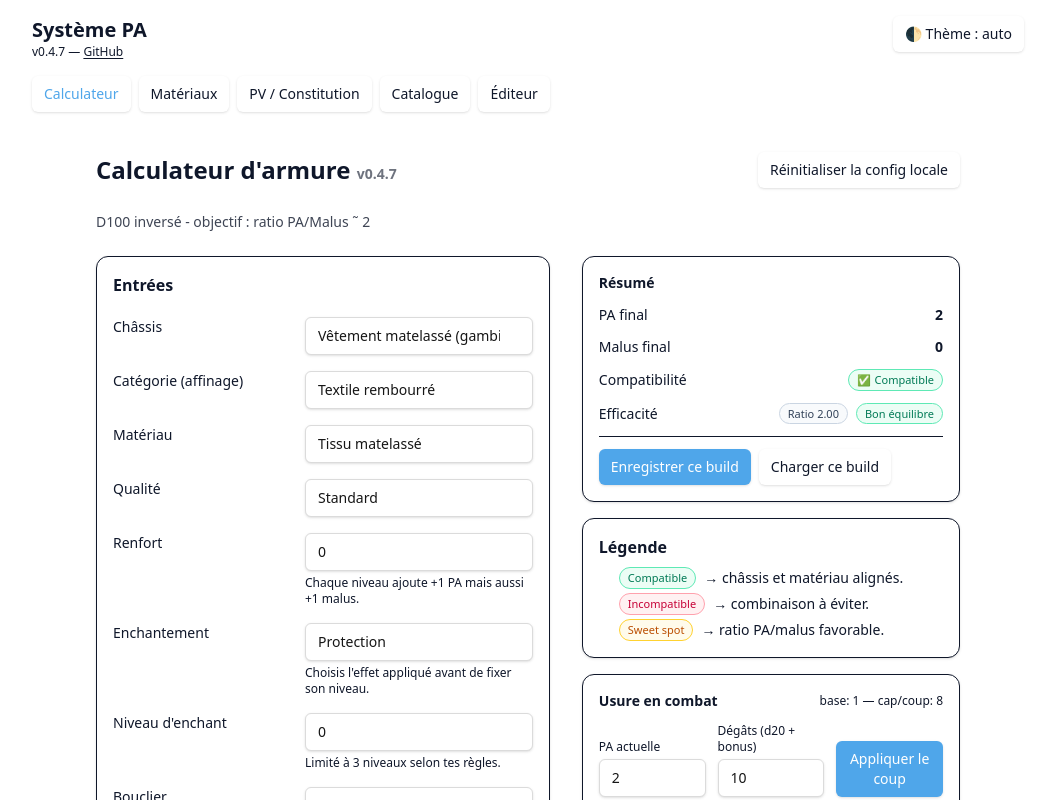
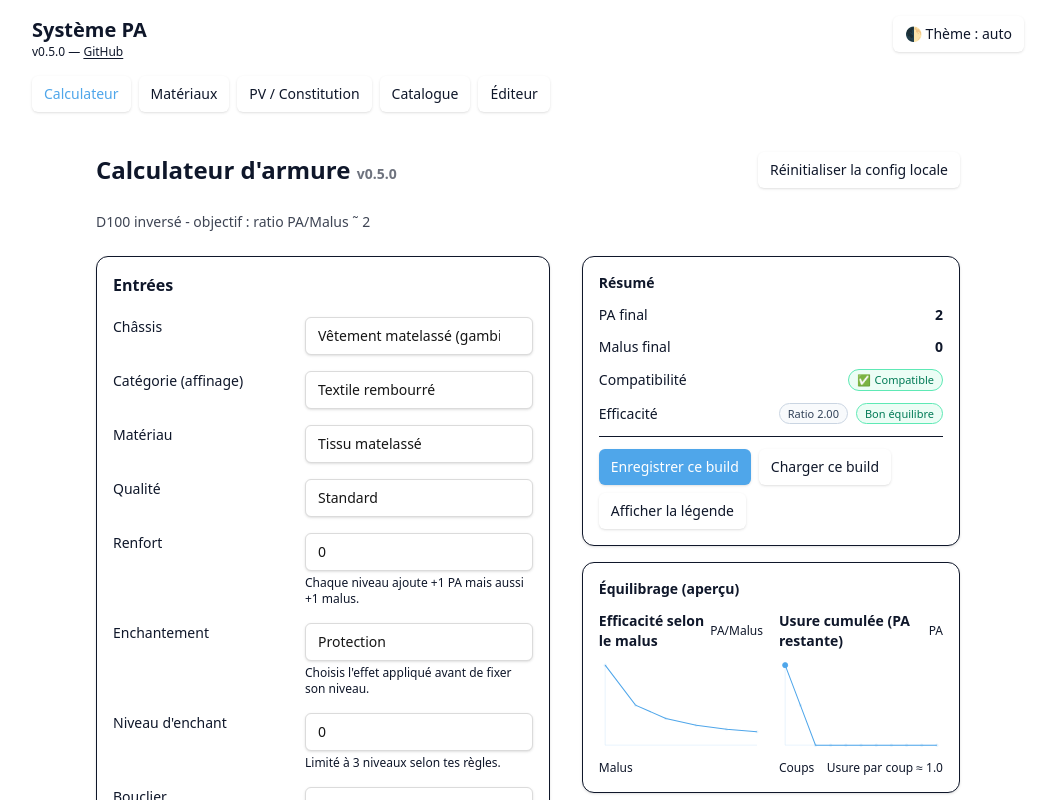
Before and after one commit to Daneisra/Armures-d100-Hesta, a React (Vite) app: page / in a window 1280 px wide. Shown: the top 800 px of the page, without its empty margins (112-1165 px from the left). Built offline with nearby package versions, Linux system fonts and the light colour scheme.

Commit message:
Graphiques d’équilibrage, version simple avec SVG maison, paramètres fixes.

```diff
--- a/package.json
+++ b/package.json
@@ -1,7 +1,7 @@
 {
     "name": "systeme-pa-starter",
     "private": true,
-    "version": "0.4.7",
+    "version": "0.5.0",
     "type": "module",
     "scripts": {
         "dev": "vite",
--- a/src/components/Calculator.tsx
+++ b/src/components/Calculator.tsx
@@ -71,6 +71,7 @@ export default function Calculator(){
       return sanitize(defaults);
     }
   });
+  const [showLegend, setShowLegend] = useState(false);
 
   // Hydrate depuis un build appliqué via navigation state (sans reload)
   useEffect(() => {
@@ -165,6 +166,32 @@ export default function Calculator(){
 
   const ratioValue = res.malusFinal <= 0 ? Infinity : res.paFinal / res.malusFinal;
   const ratioSpoken = Number.isFinite(ratioValue) ? ratioValue.toFixed(2) : "infini";
+
+  const efficiencyPoints = useMemo(() => {
+    const maxMalus = Math.max(12, res.malusFinal + 6);
+    const step = Math.max(1, Math.ceil(maxMalus / 10));
+    const base = [];
+    for (let m = step; m <= maxMalus; m += step) {
+      base.push({ x: m, y: res.paFinal / Math.max(1, m) });
+    }
+    if (!base.find(p => p.x === res.malusFinal) && res.malusFinal > 0) {
+      base.push({ x: res.malusFinal, y: ratioValue });
+    }
+    return base.sort((a, b) => a.x - b.x);
+  }, [res.paFinal, res.malusFinal, ratioValue]);
+
+  const wearPoints = useMemo(() => {
+    const perHit = Math.min(
+      params.baseWear + (materialForWear?.extraPen ?? 0),
+      params.capWearPerHit
+    );
+    const hits = 10;
+    const pts = [];
+    for (let i = 0; i <= hits; i += 1) {
+      pts.push({ x: i, y: Math.max(0, res.paFinal - perHit * i) });
+    }
+    return { pts, perHit };
+  }, [materialForWear?.extraPen, params.baseWear, params.capWearPerHit, res.paFinal]);
 
   return (
     <div className={`${cls.page} max-w-4xl space-y-6`}>
@@ -333,7 +360,7 @@ export default function Calculator(){
             <div aria-live="polite" className="sr-only">
               {`PA ${res.paFinal}, malus ${res.malusFinal}, ratio ${ratioSpoken}, ${compatOk ? "châssis et matériau compatibles." : "châssis et matériau incompatibles."} ${res.sweet ? "Bon équilibre." : ""}`}
             </div>
-            <div className="pt-3 border-t mt-3 flex gap-2">
+            <div className="pt-3 border-t mt-3 flex gap-2 flex-wrap">
               <button
                 className={cls.btnPrimary}
                 onClick={() => {
@@ -355,25 +382,55 @@ export default function Calculator(){
               >
                 Charger ce build
               </button>
+              <button
+                className={cls.btnGhost}
+                onClick={() => setShowLegend(v => !v)}
+                aria-expanded={showLegend}
+                aria-controls="calc-legend"
+              >
+                {showLegend ? "Masquer la légende" : "Afficher la légende"}
+              </button>
             </div>
-          </section>
-
-          <section className={cls.card}>
-            <h2 className="font-semibold mb-2">Légende</h2>
-            <ul className={cls.noteList}>
+            {showLegend && (
+              <div id="calc-legend" className="mt-3 border-t pt-3">
+                <h4 className="font-semibold mb-2 text-sm">Légende</h4>
+                <ul className={`${cls.noteList} space-y-2`}>
                   <li className="flex items-center">
-                <span className={`${cls.badgeGood}`}>Compatible</span>
+                    <span className={cls.badgeGood}>Compatible</span>
                     <span className="ml-2 text-sm text-muted-foreground">→ châssis et matériau alignés.</span>
                   </li>
                   <li className="flex items-center">
-                <span className={`${cls.badgeBad}`}>Incompatible</span>
+                    <span className={cls.badgeBad}>Incompatible</span>
                     <span className="ml-2 text-sm text-muted-foreground">→ combinaison à éviter.</span>
                   </li>
                   <li className="flex items-center">
-                <span className={`${cls.badgeWarn}`}>Sweet spot</span>
+                    <span className={cls.badgeWarn}>Sweet spot</span>
                     <span className="ml-2 text-sm text-muted-foreground">→ ratio PA/malus favorable.</span>
                   </li>
                 </ul>
+              </div>
+            )}
+          </section>
+
+          <section className={`${cls.card} ${cardFx}`}>
+            <h3 className="text-sm font-semibold text-muted-foreground mb-3">Équilibrage (aperçu)</h3>
+            <div className="grid gap-4 md:grid-cols-2">
+              <MiniLineChart
+                title="Efficacité selon le malus"
+                points={efficiencyPoints}
+                highlight={{ x: res.malusFinal, y: ratioValue }}
+                xLabel="Malus"
+                yLabel="PA/Malus"
+              />
+              <MiniLineChart
+                title="Usure cumulée (PA restante)"
+                points={wearPoints.pts}
+                highlight={{ x: 0, y: res.paFinal }}
+                xLabel="Coups"
+                yLabel="PA"
+                note={`Usure par coup ≈ ${wearPoints.perHit.toFixed(1)}`}
+              />
+            </div>
           </section>
 
           <WearWidget
@@ -394,3 +451,74 @@ export default function Calculator(){
     </div>
   );
 }
+
+type Point = { x: number; y: number };
+
+function MiniLineChart({
+  title,
+  points,
+  highlight,
+  xLabel,
+  yLabel,
+  note,
+}: {
+  title: string;
+  points: Point[];
+  highlight?: Point;
+  xLabel: string;
+  yLabel: string;
+  note?: string;
+}) {
+  const cleanPoints = points.filter(p => Number.isFinite(p.x) && Number.isFinite(p.y));
+  const highlightFinite = highlight && Number.isFinite(highlight.x) && Number.isFinite(highlight.y) ? highlight : undefined;
+  if (!cleanPoints.length) return null;
+  const xs = cleanPoints.map(p => p.x).concat(highlightFinite ? [highlightFinite.x] : []);
+  const ys = cleanPoints.map(p => p.y).concat(highlightFinite ? [highlightFinite.y] : []);
+  const minX = Math.min(...xs);
+  const maxX = Math.max(...xs);
+  const minY = Math.min(...ys, 0);
+  const maxY = Math.max(...ys);
+  const pad = 12;
+  const w = 320;
+  const h = 180;
+  const scaleX = (x: number) => {
+    if (maxX === minX) return pad;
+    return pad + ((x - minX) / (maxX - minX)) * (w - pad * 2);
+  };
+  const scaleY = (y: number) => {
+    if (maxY === minY) return h - pad;
+    return h - pad - ((y - minY) / (maxY - minY)) * (h - pad * 2);
+  };
+  const poly = cleanPoints.map(p => `${scaleX(p.x)},${scaleY(p.y)}`).join(" ");
+
+  return (
+    <div className="space-y-2">
+      <div className="flex items-center justify-between">
+        <h4 className="font-semibold text-sm">{title}</h4>
+        <span className="text-xs text-muted-foreground">{yLabel}</span>
+      </div>
+      <svg viewBox={`0 0 ${w} ${h}`} role="img" aria-label={title} className="w-full h-auto text-primary">
+        <line x1={pad} y1={h - pad} x2={w - pad} y2={h - pad} stroke="currentColor" strokeOpacity={0.25} />
+        <line x1={pad} y1={pad} x2={pad} y2={h - pad} stroke="currentColor" strokeOpacity={0.25} />
+        <polyline fill="none" stroke="currentColor" strokeWidth={2} points={poly} />
+        {cleanPoints.map((p, idx) => (
+          <circle key={idx} cx={scaleX(p.x)} cy={scaleY(p.y)} r={3} fill="currentColor" fillOpacity={0.15} />
+        ))}
+        {highlightFinite && (
+          <circle
+            cx={scaleX(highlightFinite.x)}
+            cy={scaleY(highlightFinite.y)}
+            r={5}
+            fill="currentColor"
+            stroke="currentColor"
+            strokeWidth={1.5}
+          />
+        )}
+      </svg>
+      <div className="text-xs text-muted-foreground flex items-center justify-between">
+        <span>{xLabel}</span>
+        <span>{note}</span>
+      </div>
+    </div>
+  );
+}
--- a/src/pages/BuildsPage.tsx
+++ b/src/pages/BuildsPage.tsx
@@ -60,11 +60,11 @@ export default function BuildsPage() {
     });
   };
 
-  const applyBuild = (b: BuildInput, cat?: string) => {
-    localStorage.setItem("lastBuild_v2", JSON.stringify(b));
+  const applyBuild = (build: BuildInput, cat?: string, label?: string) => {
+    localStorage.setItem("lastBuild_v2", JSON.stringify(build));
     if (cat) localStorage.setItem("lastBuildCat_v2", cat);
-    navigate("/", { state: { build: b, cat } });
-    setFlash(`Build "${b.name ?? ""}" appliqué`);
+    navigate("/", { state: { build, cat } });
+    setFlash(`Build "${label ?? ""}" appliqué`);
   };
 
   return (
@@ -110,7 +110,7 @@ export default function BuildsPage() {
                 {b.cat && <span className={cls.badgeNeutral}>Catégorie {b.cat}</span>}
               </div>
               <div className="flex gap-2">
-                <button className={cls.btnPrimary} onClick={()=>applyBuild(b.build, b.cat)}>Appliquer</button>
+                <button className={cls.btnPrimary} onClick={()=>applyBuild(b.build, b.cat, b.name)}>Appliquer</button>
                 <button className={`${cls.btnGhost} border border-rose-200 text-rose-600`} onClick={()=>onDelete(b.id)}>Supprimer</button>
               </div>
             </div>
```
Also changed, not shown: 1 other file (tests, documents, lock files or other folders). Lines whose indentation alone changed are shown as unchanged.
